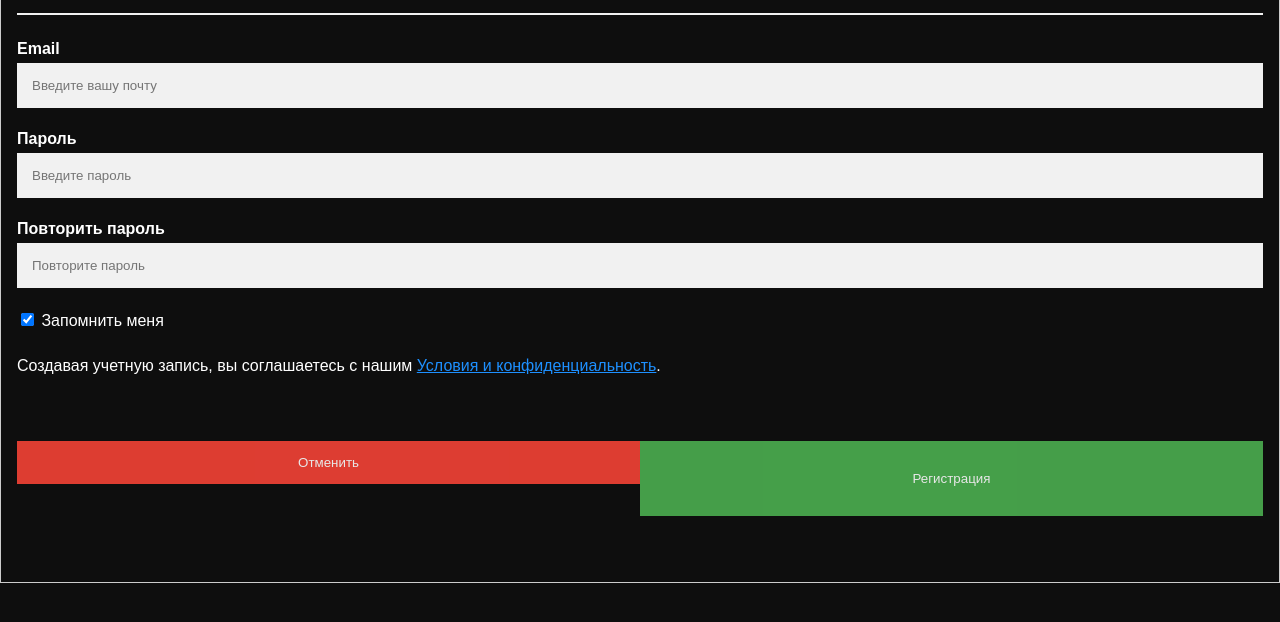
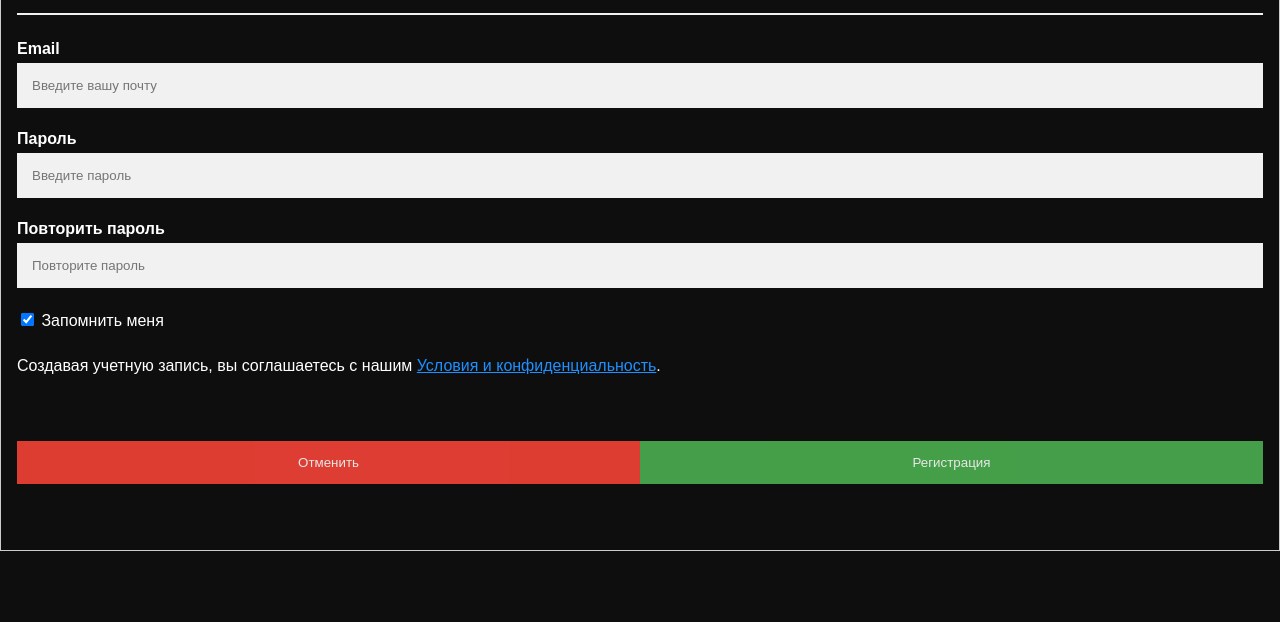
Before and after one commit to pablaofficeal/myvebpromo, a plain HTML site: page reg.html in a window 1280 px wide. Shown: the part 118-740 px from the top of the page. Drawn offline with Linux system fonts and the light colour scheme; sample sign-in values are in the browser's storage.

Commit message:
Update reg.css

```diff
--- a/css/reg.css
+++ b/css/reg.css
@@ -19,7 +19,7 @@ input[type=text]:focus, input[type=password]:focus {
 button {
   background-color: #4CAF50;
   color: white;
-  padding: 30px 20px;
+  padding: 14px 20px;
   margin: 50px 0;
   border: none;
   cursor: pointer;
```
